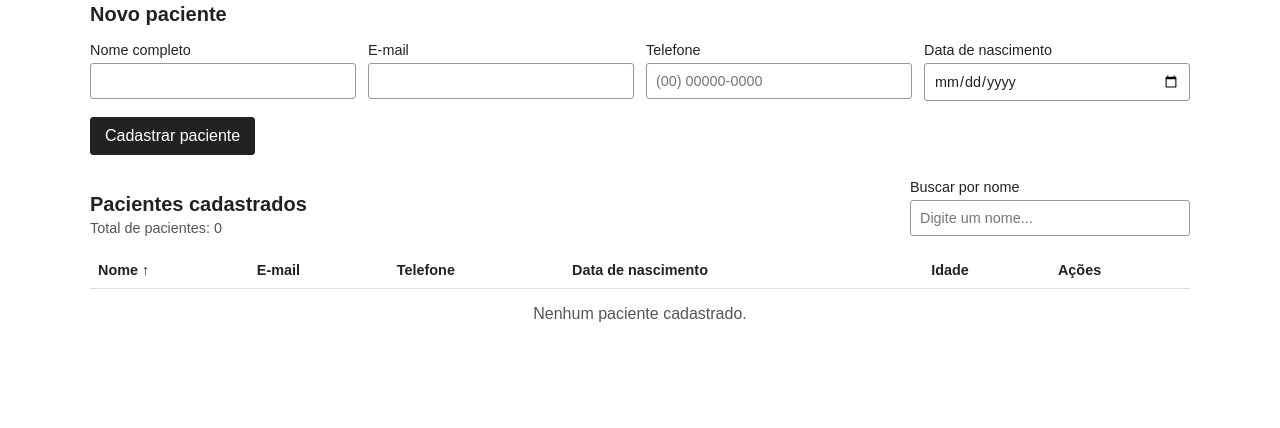
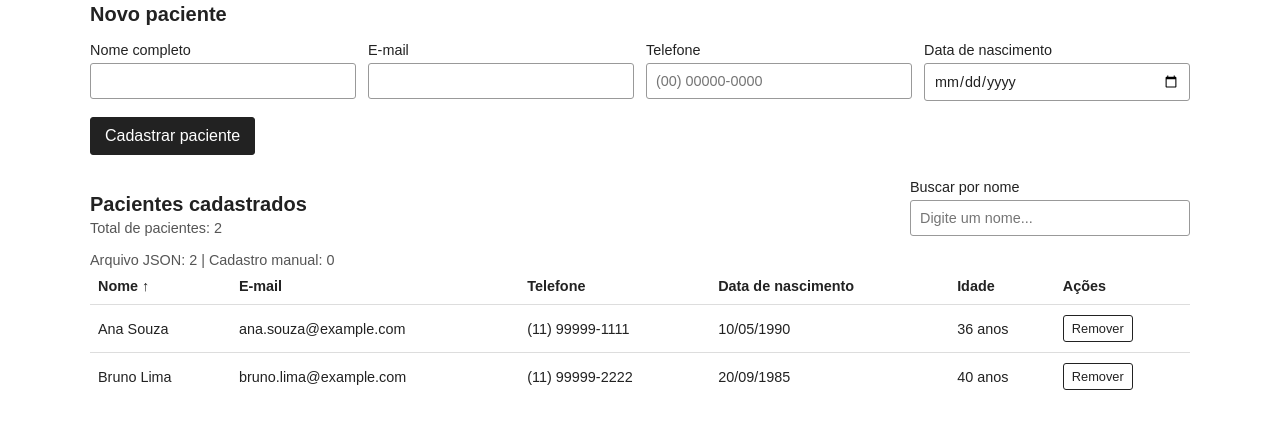
Before and after one commit to Unilins-HiTech/ac-es8-2026-2-moreno, a plain HTML site: page index.html in a window 1280 px wide. Shown: the part 90-518 px from the top of the page. Drawn offline with Linux system fonts and the light colour scheme.

Commit message:
issue #3

```diff
--- a/index.html
+++ b/index.html
@@ -50,6 +50,10 @@
           </label>
         </div>
 
+        <p id="loading-message" class="message" hidden>Carregando pacientes...</p>
+        <p id="error-message" class="message error" hidden></p>
+        <p id="source-count" class="patient-count" aria-live="polite"></p>
+
         <div class="table-wrapper">
           <table>
             <thead>
--- /dev/null
+++ b/pacientes.json
@@ -0,0 +1,16 @@
+[
+  {
+    "id": "json-1",
+    "name": "Ana Souza",
+    "email": "ana.souza@example.com",
+    "phone": "(11) 99999-1111",
+    "birthDate": "1990-05-10"
+  },
+  {
+    "id": "json-2",
+    "name": "Bruno Lima",
+    "email": "bruno.lima@example.com",
+    "phone": "(11) 99999-2222",
+    "birthDate": "1985-09-20"
+  }
+]
--- a/script.js
+++ b/script.js
@@ -1,26 +1,69 @@
 const STORAGE_KEY = "ac-es8-patients";
+const PATIENTS_URL = "pacientes.json";
 
 const form = document.querySelector("#patient-form");
 const patientList = document.querySelector("#patient-list");
 const patientCount = document.querySelector("#patient-count");
+const sourceCount = document.querySelector("#source-count");
 const emptyState = document.querySelector("#empty-state");
+const loadingMessage = document.querySelector("#loading-message");
+const errorMessage = document.querySelector("#error-message");
 const searchInput = document.querySelector("#search");
 const sortNameButton = document.querySelector("#sort-name");
 
-let patients = loadPatients();
+let patients = [];
 let sortDirection = "asc";
 
-function loadPatients() {
+function delay(milliseconds) {
+  return new Promise((resolve) => setTimeout(resolve, milliseconds));
+}
+
+function loadManualPatients() {
   try {
     const savedPatients = JSON.parse(localStorage.getItem(STORAGE_KEY) || "[]");
-    return Array.isArray(savedPatients) ? savedPatients : [];
+    return Array.isArray(savedPatients)
+      ? savedPatients.map((patient) => ({ ...patient, origin: "manual" }))
+      : [];
   } catch {
     return [];
   }
 }
 
-function savePatients() {
-  localStorage.setItem(STORAGE_KEY, JSON.stringify(patients));
+function saveManualPatients() {
+  const manualPatients = patients
+    .filter((patient) => patient.origin === "manual")
+    .map(({ origin, ...patient }) => patient);
+  localStorage.setItem(STORAGE_KEY, JSON.stringify(manualPatients));
+}
+
+async function loadPatients() {
+  loadingMessage.hidden = false;
+  errorMessage.hidden = true;
+  patientList.replaceChildren();
+  emptyState.hidden = true;
+
+  try {
+    await delay(1000);
+    const response = await fetch(PATIENTS_URL);
+    if (!response.ok) throw new Error("Não foi possível carregar os pacientes.");
+
+    const jsonPatients = await response.json();
+    if (!Array.isArray(jsonPatients)) throw new Error("Formato inválido na lista de pacientes.");
+
+    patients = jsonPatients.map((patient, index) => ({
+      ...patient,
+      id: patient.id || `json-${index}`,
+      origin: "json",
+    })).concat(loadManualPatients());
+    loadingMessage.hidden = true;
+    renderPatients();
+  } catch (error) {
+    loadingMessage.hidden = true;
+    errorMessage.textContent = `Não foi possível carregar os pacientes. ${error.message}`;
+    errorMessage.hidden = false;
+    patients = loadManualPatients();
+    renderPatients();
+  }
 }
 
 function calculateAge(birthDate) {
@@ -61,6 +104,8 @@ function renderPatients() {
   });
 
   patientCount.textContent = `Total de pacientes: ${patients.length}`;
+  sourceCount.textContent = `Arquivo JSON: ${patients.filter((patient) => patient.origin === "json").length} | Cadastro manual: ${patients.filter((patient) => patient.origin === "manual").length}`;
+  emptyState.textContent = patients.length === 0 ? "Nenhum paciente cadastrado ainda" : "Nenhum paciente encontrado.";
   emptyState.hidden = visiblePatients.length > 0;
   sortNameButton.querySelector("span").textContent = sortDirection === "asc" ? "↑" : "↓";
 }
@@ -87,8 +132,9 @@ form.addEventListener("submit", (event) => {
     email,
     phone: data.get("phone").trim(),
     birthDate: data.get("birthDate"),
+    origin: "manual",
   });
-  savePatients();
+  saveManualPatients();
   form.reset();
   renderPatients();
 });
@@ -97,7 +143,7 @@ patientList.addEventListener("click", (event) => {
   const removeButton = event.target.closest("[data-id]");
   if (!removeButton) return;
   patients = patients.filter((patient) => patient.id !== removeButton.dataset.id);
-  savePatients();
+  saveManualPatients();
   renderPatients();
 });
 
@@ -107,4 +153,4 @@ sortNameButton.addEventListener("click", () => {
   renderPatients();
 });
 
-renderPatients();
+loadPatients();
--- a/styles.css
+++ b/styles.css
@@ -21,6 +21,8 @@ button:hover { background: #444; }
 .list-header { display: flex; align-items: end; justify-content: space-between; gap: 16px; margin-bottom: 16px; }
 .list-header h2 { margin-bottom: 4px; }
 .patient-count { margin-bottom: 0; color: #555; font-size: .9rem; }
+.message { margin: 12px 0; }
+.error { color: #a00; }
 .search-label { width: 280px; }
 .table-wrapper { overflow-x: auto; }
 table { width: 100%; border-collapse: collapse; font-size: .9rem; }
```
Also changed, not shown: 1 other file.
